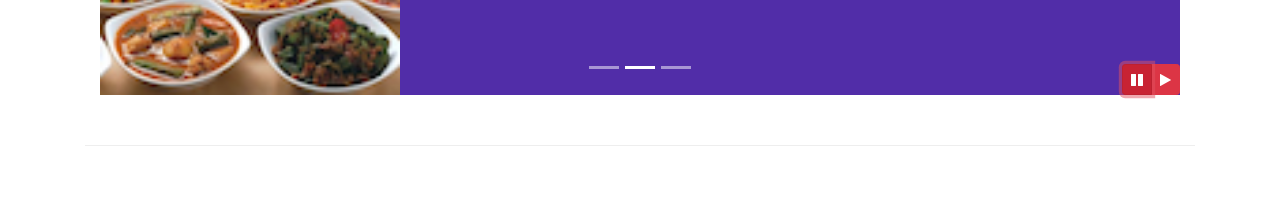
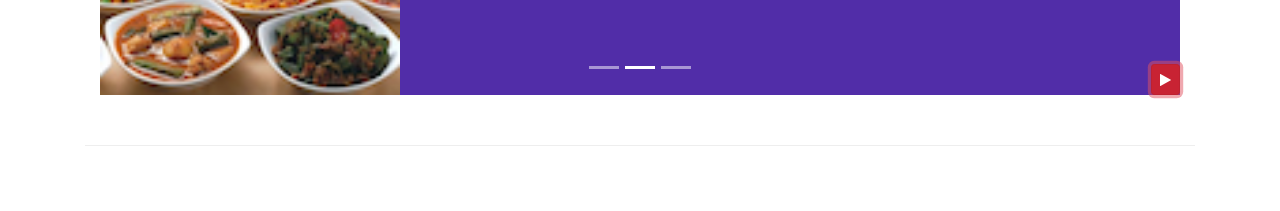
Before and after one commit to jefflgaol/Git-Bootstrap, a website: page index.html in a window 1280 px wide. Both pictures are taken after a click on the button 1137 px from the left and 668 px from the top of the page. Shown: the part 589-800 px from the top of the page. Drawn offline with nearby package versions, Linux system fonts and the light colour scheme; files whose address does not match are found by name.

Commit message:
More Bootstrap JQuery

```diff
--- a/index.html
+++ b/index.html
@@ -71,17 +71,23 @@
                         <div class="form-group row">
                             <label for="numberofguests" class="col-md-2 col-form-label">Number of Guests</label>
                             <div class="col-md-10">
-                                <label class="form-check form-check-inline"><input class="form-check-input" type="radio" name="numberofguests" value="1"> 1
+                                <label class="form-check form-check-inline"><input class="form-check-input" type="radio"
+                                        name="numberofguests" value="1"> 1
                                 </label>
-                                <label class="form-check form-check-inline"><input class="form-check-input" type="radio" name="numberofguests" value="2"> 2
+                                <label class="form-check form-check-inline"><input class="form-check-input" type="radio"
+                                        name="numberofguests" value="2"> 2
                                 </label>
-                                <label class="form-check form-check-inline"><input class="form-check-input" type="radio" name="numberofguests" value="3"> 3
+                                <label class="form-check form-check-inline"><input class="form-check-input" type="radio"
+                                        name="numberofguests" value="3"> 3
                                 </label>
-                                <label class="form-check form-check-inline"><input class="form-check-input" type="radio" name="numberofguests" value="4"> 4
+                                <label class="form-check form-check-inline"><input class="form-check-input" type="radio"
+                                        name="numberofguests" value="4"> 4
                                 </label>
-                                <label class="form-check form-check-inline"><input class="form-check-input" type="radio" name="numberofguests" value="5"> 5
+                                <label class="form-check form-check-inline"><input class="form-check-input" type="radio"
+                                        name="numberofguests" value="5"> 5
                                 </label>
-                                <label class="form-check form-check-inline"><input class="form-check-input" type="radio" name="numberofguests" value="6"> 6
+                                <label class="form-check form-check-inline"><input class="form-check-input" type="radio"
+                                        name="numberofguests" value="6"> 6
                                 </label>
                             </div>
                         </div>
@@ -89,12 +95,13 @@
                             <label for="sectionsmoking" class="col-md-2 col-form-label">Section</label>
                             <div class="btn-group col-md-4 btn-group-toggle" data-toggle="buttons">
                                 <label class="btn btn-success text-white active">
-                                  <input type="radio" name="options" id="option1" autocomplete="off" checked>Non-smoking
+                                    <input type="radio" name="options" id="option1" autocomplete="off"
+                                        checked>Non-smoking
                                 </label>
                                 <label class="btn btn-danger text-white">
-                                  <input type="radio" name="options" id="option2" autocomplete="off">Smoking
+                                    <input type="radio" name="options" id="option2" autocomplete="off">Smoking
                                 </label>
-                              </div>
+                            </div>
                         </div>
 
                         <div class="form-group row">
@@ -165,7 +172,8 @@
                         href="#reserveform">Reserve Table</a>
                 </div> -->
                 <div class="col-12 col-sm-3 align-self-center">
-                    <a role="button" class="btn btn-warning btn-sm btn-block text-white" data-toggle="modal" data-target="#reserveModal">Reserve Table</a>
+                    <a role="button" class="btn btn-warning btn-sm btn-block text-white" data-toggle="modal"
+                        data-target="#reserveModal">Reserve Table</a>
                 </div>
             </div>
         </div>
@@ -227,14 +235,17 @@
                     <a class="carousel-control-next" href="#mycarousel" role="button" data-slide="next">
                         <span class="carousel-control-next-icon"></span>
                     </a>
-                    <div class="btn-group" id="carouselButton">
+                    <!-- <div class="btn-group" id="carouselButton">
                         <button class="btn btn-danger btn-sm" id="carousel-pause">
                             <span class="fa fa-pause"></span>
                         </button>
                         <button class="btn btn-danger btn-sm" id="carousel-play">
                             <span class="fa fa-play"></span>
                         </button>
-                    </div>
+                    </div> -->
+                    <button class="btn btn-danger btn-sm" id="carouselButton">
+                        <span id="carousel-button-icon" class="fa fa-pause"></span>
+                    </button>
                 </div>
             </div>
         </div>
@@ -410,13 +421,25 @@
         </script> -->
 
         <script>
-            $(document).ready(function(){
+            $(document).ready(function () {
+                // $("#mycarousel").carousel( { interval: 2000 } );
+                // $("#carousel-pause").click(function(){
+                //     $("#mycarousel").carousel('pause');
+                // });
+                // $("#carousel-play").click(function(){
+                //     $("#mycarousel").carousel('cycle');
+                // });
                 $("#mycarousel").carousel( { interval: 2000 } );
-                $("#carousel-pause").click(function(){
-                    $("#mycarousel").carousel('pause');
-                });
-                $("#carousel-play").click(function(){
-                    $("#mycarousel").carousel('cycle');
+                $("#carouselButton").click(function () {
+                    if ($("#carouselButton").children("span").hasClass('fa-pause')) {
+                        $("#mycarousel").carousel('pause');
+                        $("#carouselButton").children("span").removeClass('fa-pause');
+                        $("#carouselButton").children("span").addClass('fa-play');
+                    } else if ($("#carouselButton").children("span").hasClass('fa-play')) {
+                        $("#mycarousel").carousel('cycle');
+                        $("#carouselButton").children("span").removeClass('fa-play');
+                        $("#carouselButton").children("span").addClass('fa-pause');
+                    }
                 });
             });
         </script>
```
